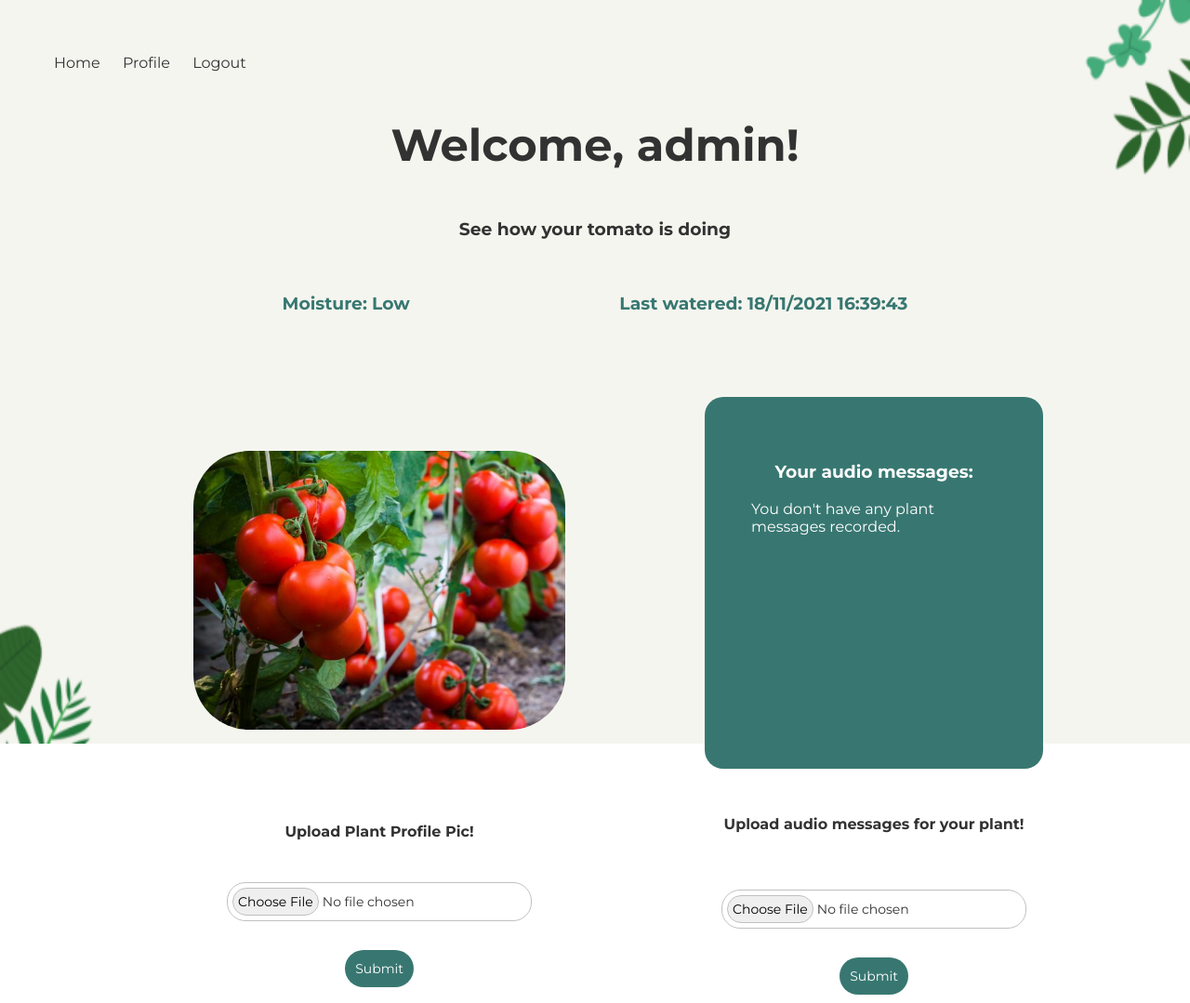
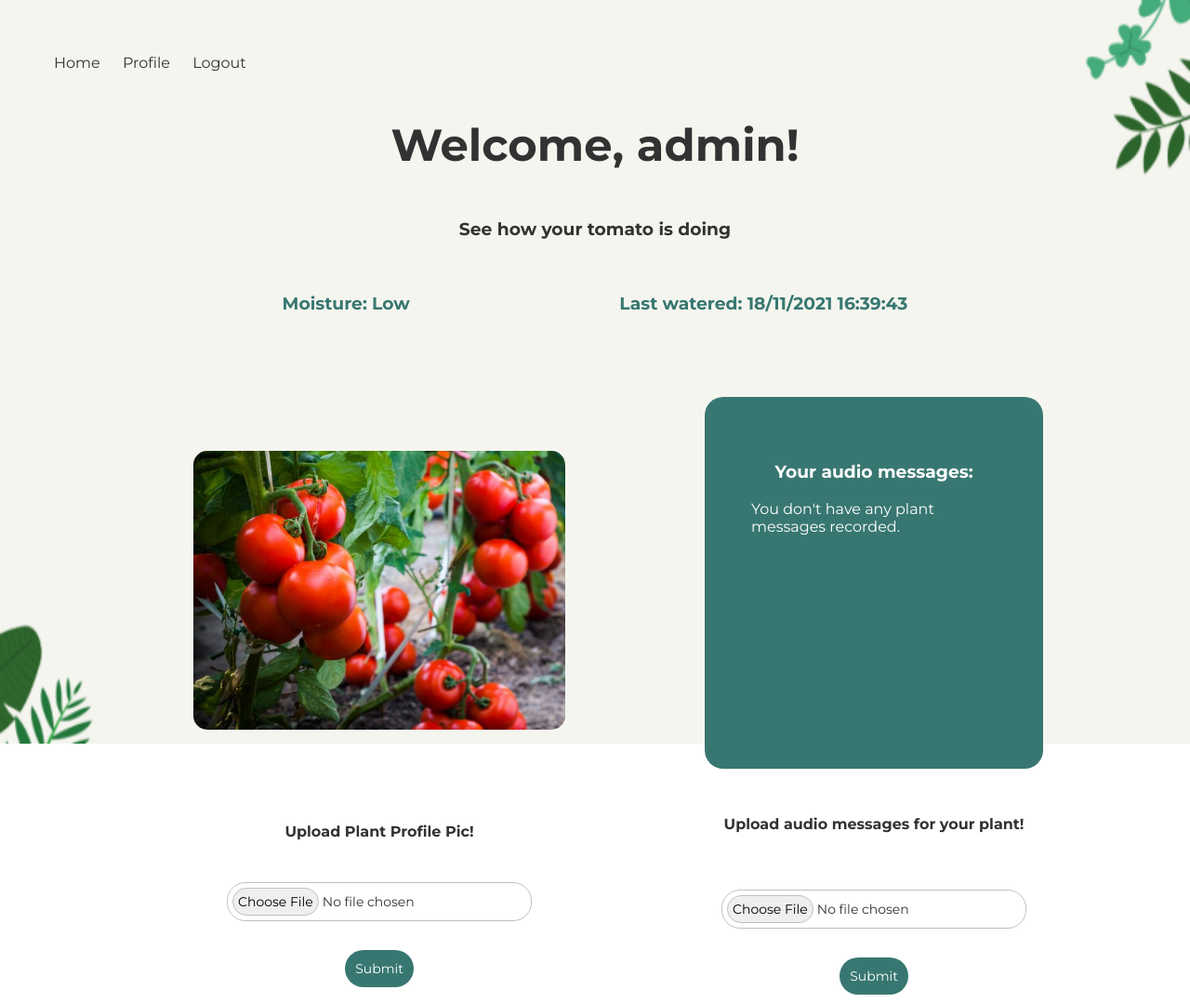
Before and after one commit to khushi-b/Leaf-It, a Flask app: page /profile in a window 1280 px wide. Shown: the top 1079 px of the page at 93% size. Run offline with Flask 2, Linux system fonts and the light colour scheme; a user stored in the database is signed in; data comes from the database, SQL or seed files in the repository; both versions use the stored data as it was after the commit.

```diff
--- a/static/style.css
+++ b/static/style.css
@@ -287,4 +287,5 @@ input::-webkit-input-placeholder {
 #plant-img img{
   width: 400px;
   height: auto;
+  border-radius: 15px;
 }
```
Also changed, not shown: db.sqlite.
